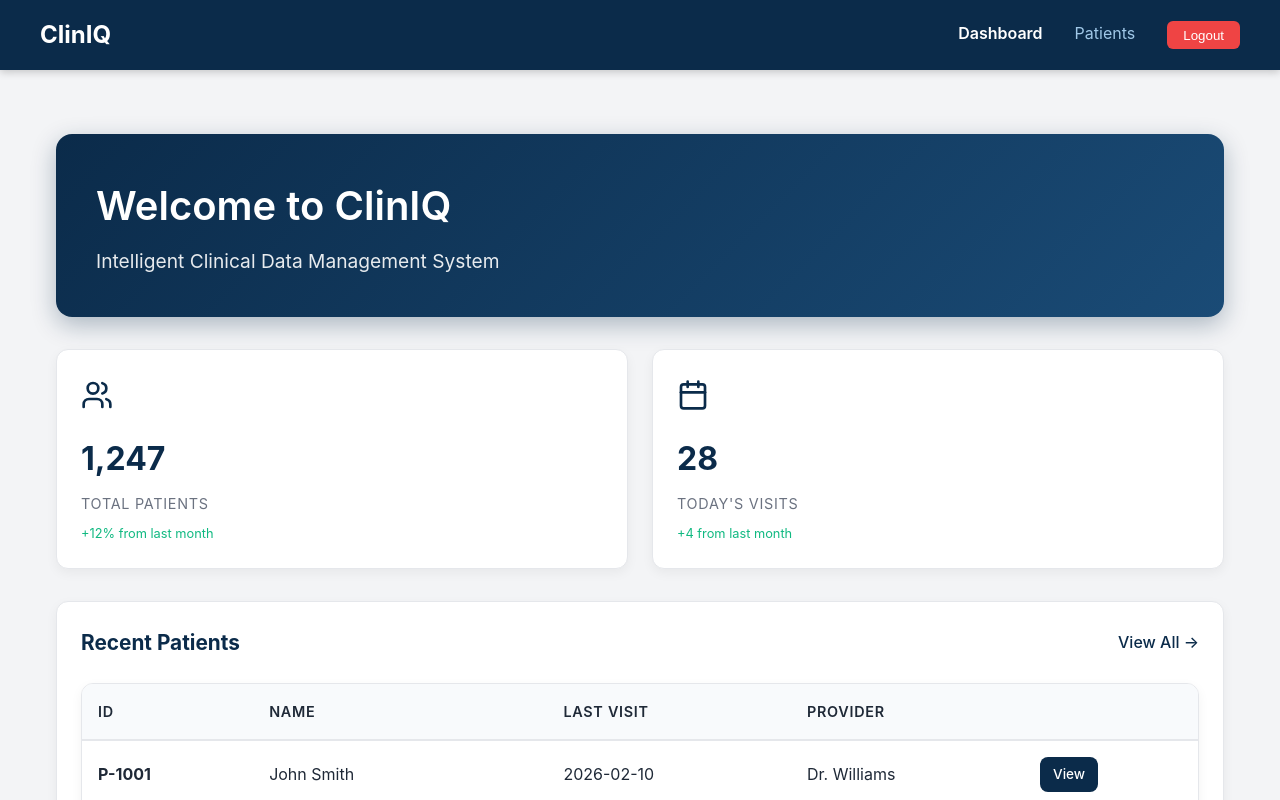
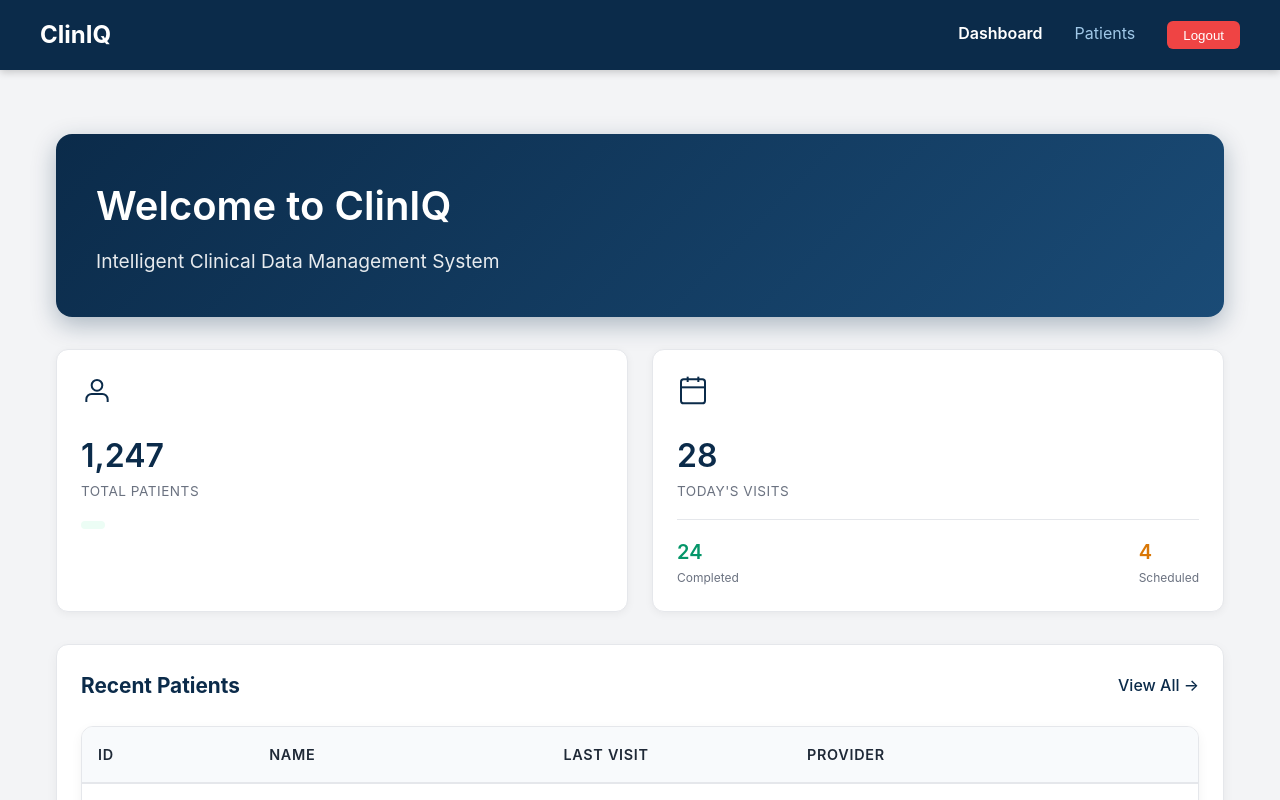
Before and after one commit to nellyuiop/icdms-frontend, a Next.js app: page / in a window 1280 px wide. Shown: the top 800 px of the page. Built offline with nearby package versions, Linux system fonts and the light colour scheme.

Commit message:
ui: remove percentage indicators from dashboard stats for cleaner look

```diff
--- a/app/page.tsx
+++ b/app/page.tsx
@@ -40,25 +40,142 @@ export default function Home() {
       </div>
 
       {/* Stats Grid */}
-      <div className="stats-grid">
-        {stats.map((stat, index) => (
-          <div key={index} className="stat-card">
-            <div style={{ fontSize: "2rem", marginBottom: "0.5rem" }}>
-              <stat.icon size={32} color="#0b2b4a" />
+      <div
+        style={{
+          display: "grid",
+          gridTemplateColumns: "repeat(2, 1fr)",
+          gap: "1.5rem",
+          marginBottom: "2rem",
+        }}
+      >
+        {/* Total Patients Card */}
+        <div
+          style={{
+            background: "white",
+            padding: "1.5rem",
+            borderRadius: "12px",
+            boxShadow: "0 2px 8px rgba(0,0,0,0.05)",
+            border: "1px solid #e5e7eb",
+          }}
+        >
+          <svg
+            width="32"
+            height="32"
+            viewBox="0 0 24 24"
+            fill="none"
+            stroke="#0b2b4a"
+            strokeWidth="1.5"
+            style={{ marginBottom: "1rem" }}
+          >
+            <path d="M12 4.5a4 4 0 1 1 0 8 4 4 0 0 1 0-8z" />
+            <path d="M20 21v-2a4 4 0 0 0-4-4H8a4 4 0 0 0-4 4v2" />
+          </svg>
+          <div
+            style={{ fontSize: "2rem", fontWeight: "600", color: "#0b2b4a" }}
+          >
+            1,247
+          </div>
+          <div
+            style={{
+              color: "#6b7280",
+              fontSize: "0.85rem",
+              letterSpacing: "0.5px",
+              marginBottom: "0.5rem",
+            }}
+          >
+            TOTAL PATIENTS
+          </div>
+          <div
+            style={{
+              fontSize: "0.8rem",
+              color: "#059669",
+              background: "#ecfdf5",
+              padding: "0.25rem 0.75rem",
+              borderRadius: "20px",
+              display: "inline-block",
+            }}
+          ></div>
+        </div>
+
+        {/* Today's Visits Card */}
+        <div
+          style={{
+            background: "white",
+            padding: "1.5rem",
+            borderRadius: "12px",
+            boxShadow: "0 2px 8px rgba(0,0,0,0.05)",
+            border: "1px solid #e5e7eb",
+          }}
+        >
+          <svg
+            width="32"
+            height="32"
+            viewBox="0 0 24 24"
+            fill="none"
+            stroke="#0b2b4a"
+            strokeWidth="1.5"
+            style={{ marginBottom: "1rem" }}
+          >
+            <rect x="3" y="4" width="18" height="18" rx="2" ry="2" />
+            <line x1="16" y1="2" x2="16" y2="6" />
+            <line x1="8" y1="2" x2="8" y2="6" />
+            <line x1="3" y1="10" x2="21" y2="10" />
+          </svg>
+          <div
+            style={{ fontSize: "2rem", fontWeight: "600", color: "#0b2b4a" }}
+          >
+            28
+          </div>
+          <div
+            style={{
+              color: "#6b7280",
+              fontSize: "0.85rem",
+              letterSpacing: "0.5px",
+              marginBottom: "1rem",
+            }}
+          >
+            TODAY'S VISITS
+          </div>
+
+          {/* Status row - clean, no +4 */}
+          <div
+            style={{
+              display: "flex",
+              justifyContent: "space-between",
+              borderTop: "1px solid #e5e7eb",
+              paddingTop: "1rem",
+            }}
+          >
+            <div>
+              <div
+                style={{
+                  fontSize: "1.25rem",
+                  fontWeight: "600",
+                  color: "#059669",
+                }}
+              >
+                24
+              </div>
+              <div style={{ fontSize: "0.75rem", color: "#6b7280" }}>
+                Completed
+              </div>
             </div>
-            <div className="stat-value">{stat.value}</div>
-            <div className="stat-label">{stat.label}</div>
-            <div
-              style={{
-                fontSize: "0.8rem",
-                color: stat.change.startsWith("+") ? "#10b981" : "#ef4444",
-                marginTop: "0.5rem",
-              }}
-            >
-              {stat.change} from last month
+            <div>
+              <div
+                style={{
+                  fontSize: "1.25rem",
+                  fontWeight: "600",
+                  color: "#d97706",
+                }}
+              >
+                4
+              </div>
+              <div style={{ fontSize: "0.75rem", color: "#6b7280" }}>
+                Scheduled
+              </div>
             </div>
           </div>
-        ))}
+        </div>
       </div>
 
       {/* Recent Patients */}
```
